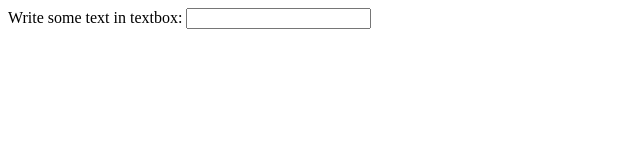
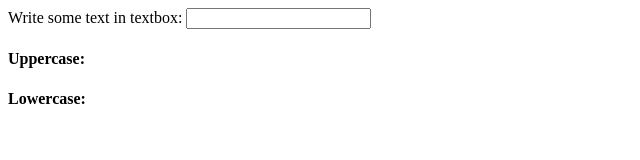
Before and after one commit to cngondo/hello-angular, a plain HTML site: page index.html in a window 1280 px wide. Shown: the whole page, without its empty margins (0-640 px from the left). Drawn offline with nearby package versions, Linux system fonts and the light colour scheme.

Commit message:
Added filters to modify the data in the view

```diff
--- a/index.html
+++ b/index.html
@@ -13,5 +13,9 @@
 
 	<h1 ng-show="sometext">Hello {{ sometext }}</h1>
 
+	<!-- Using filters to modify our data -->
+	<h4>Uppercase: {{ sometext | uppercase}}</h4>
+	<h4>Lowercase: {{ sometext | lowercase}}</h4>
+
 </body>
 </html>
```
